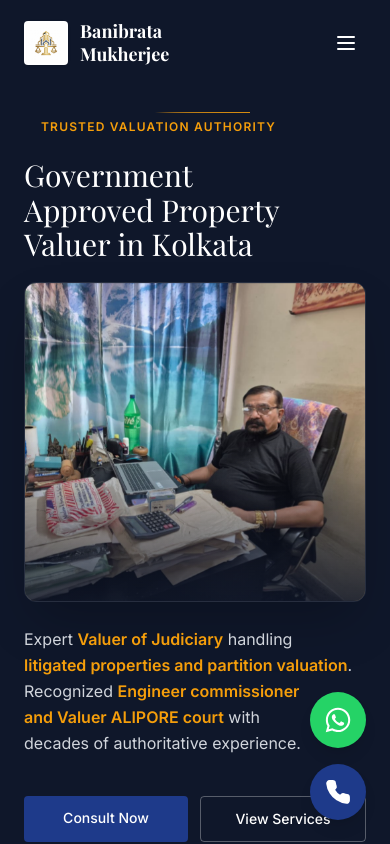
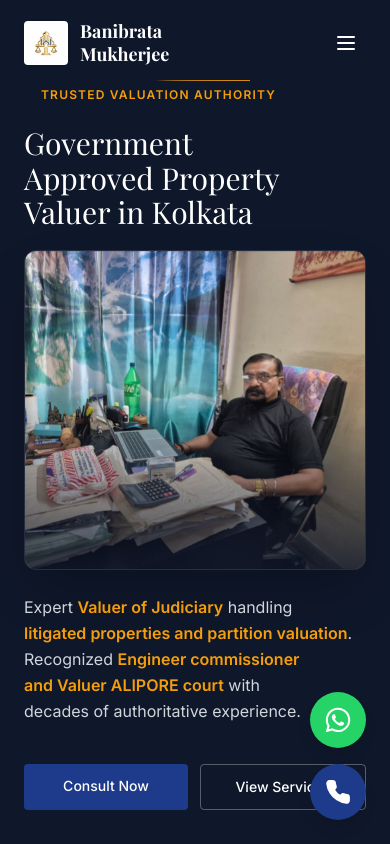
Before and after one commit to deosweb2025/Banibrata_Mukharjee_Webpage, a React (Vite) app: page / in a window 390 px wide. Shown: the top 844 px of the page. Built offline with nearby package versions, Linux system fonts and the light colour scheme; a web font is replaced by a local one.

Commit message:
fix(hero): correctly adjust padding to fix mobile layout overlap

```diff
--- a/src/components/Hero.jsx
+++ b/src/components/Hero.jsx
@@ -51,12 +51,12 @@ const Hero = () => {
   }, []);
 
   return (
-    <section id="home" ref={heroRef} className="relative min-h-[100svh] flex flex-col justify-center overflow-hidden bg-[var(--color-brand-dark)] pt-28 pb-16 md:pt-32 md:pb-24">
+    <section id="home" ref={heroRef} className="relative min-h-[100svh] flex flex-col justify-start md:justify-center overflow-hidden bg-[var(--color-brand-dark)] pt-20 pb-48 md:pt-32 md:pb-24">
       {/* Decorative background gradients for desktop */}
       <div className="hidden md:block absolute top-0 left-0 w-[600px] h-[600px] bg-[var(--color-brand-primary)] opacity-5 rounded-full blur-3xl -translate-y-1/2 -translate-x-1/4 pointer-events-none" />
       <div className="hidden md:block absolute bottom-0 right-0 w-[400px] h-[400px] bg-[var(--color-brand-accent)] opacity-5 rounded-full blur-3xl translate-y-1/3 translate-x-1/4 pointer-events-none" />
 
-      <div className="container mx-auto px-6 max-w-7xl relative z-10 flex-grow flex flex-col justify-center">
+      <div className="container mx-auto px-6 max-w-7xl relative z-10 flex-grow flex flex-col justify-start md:justify-center">
         <div className="grid grid-cols-1 md:grid-cols-2 gap-8 lg:gap-16 items-center">
 
           {/* LEFT SIDE: Desktop Image Card - Hidden on mobile */}
```
